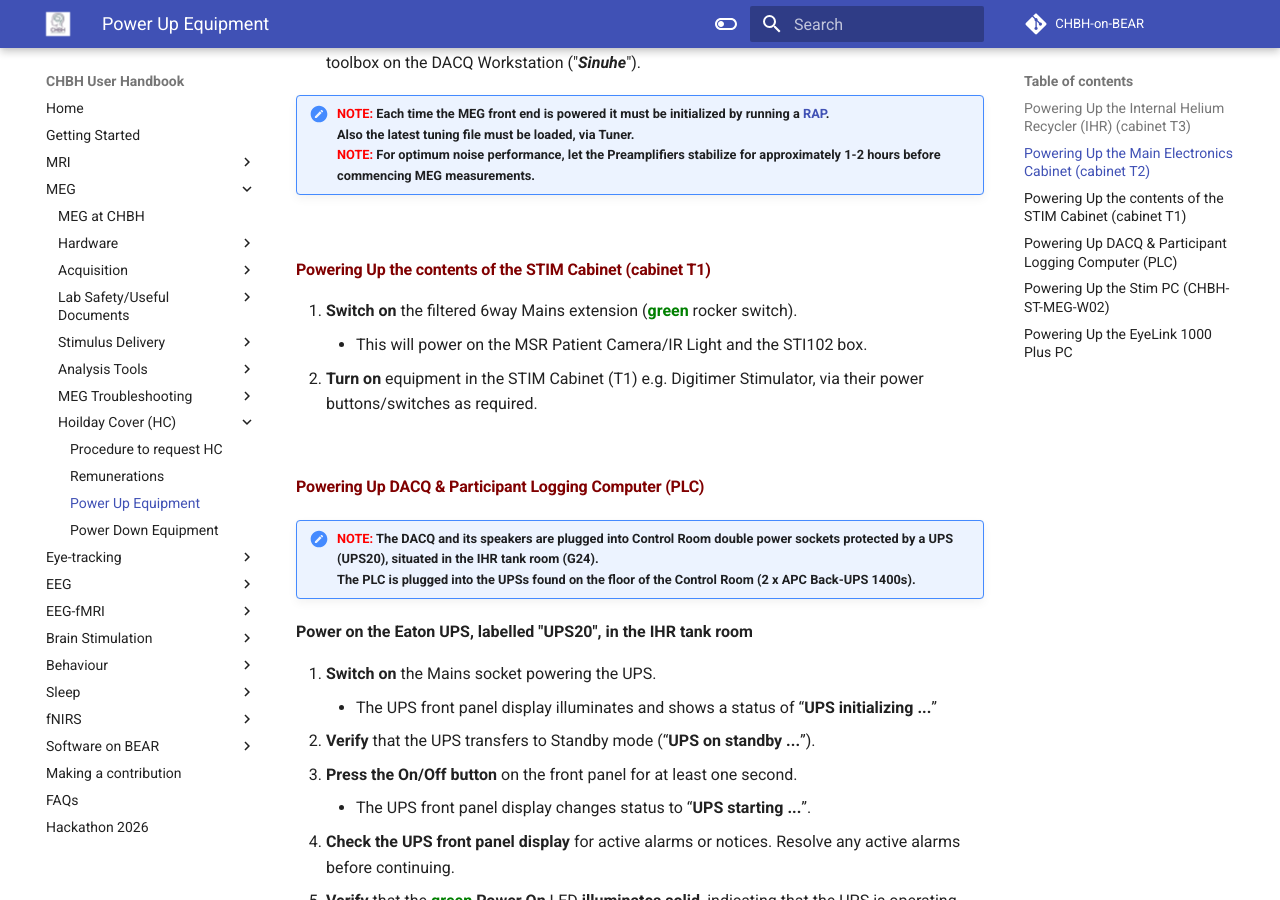
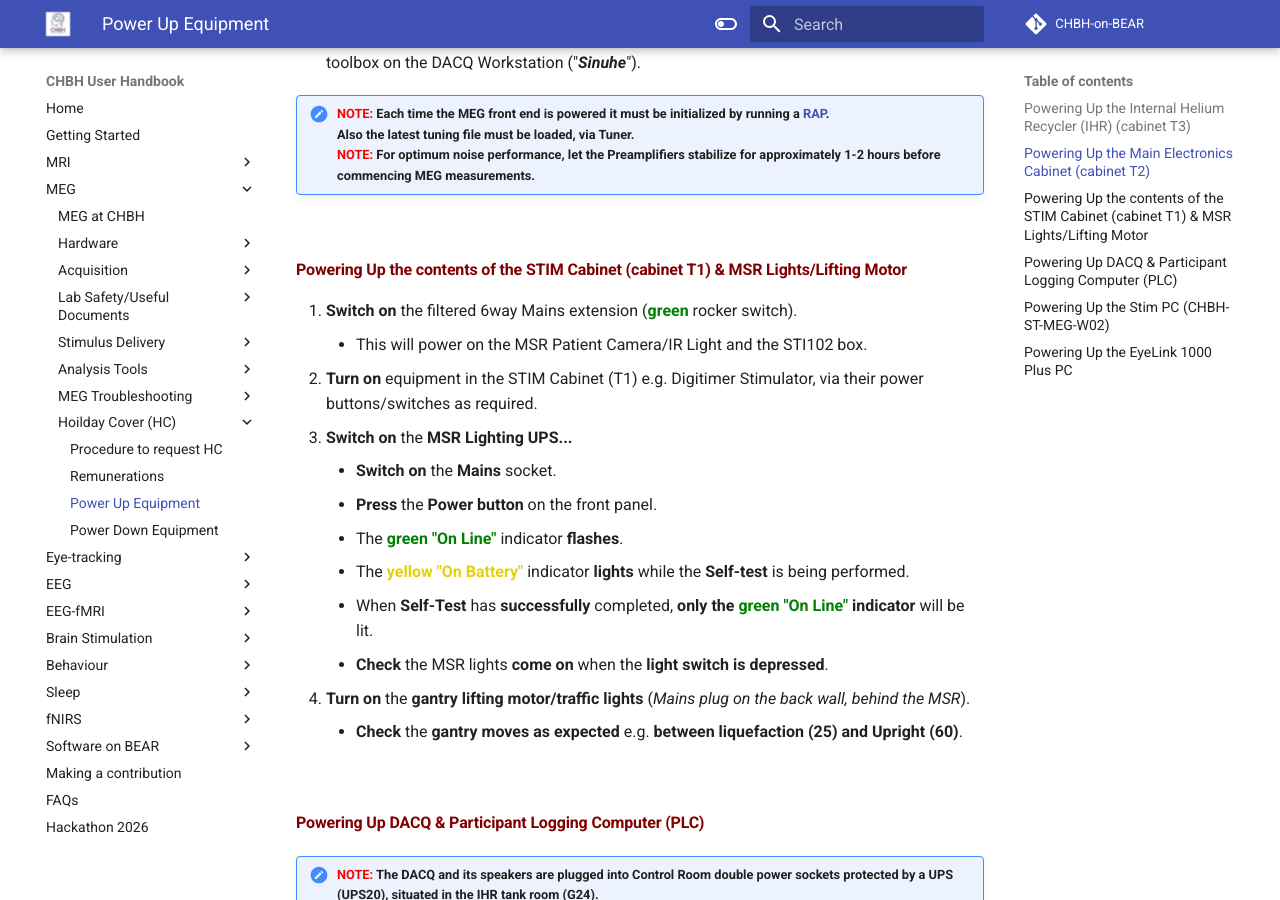
Before and after one commit to chbh-opensource/chbh-on-bear, an MkDocs documentation site: the page built from docs/meg/troubleshooting/power_up.md, in a window 1280 px wide and 900 px high, scrolled down 2280 px. Built offline with MkDocs 1.6.1 and Material for MkDocs 9.7.7, drawn with Linux system fonts in a browser that asks for light colours; comment, search, counter and statistics services are not loaded.

Commit message:
Continuing with MEG HC repo

```diff
--- a/docs/meg/troubleshooting/power_up.md
+++ b/docs/meg/troubleshooting/power_up.md
@@ -60,11 +60,20 @@ The **[Power Control Panel](../../images/meg/DSP_Electronics.jpg)** of the Main
 !!! note "<span style=color:red>NOTE:</span> Each time the MEG front end is powered it must be initialized by running a [RAP](../../meg/acquisition/rap.md).<br /> Also the latest tuning file must be loaded, via Tuner.<br /><span style=color:red>**NOTE:**</span> For optimum noise performance, let the Preamplifiers stabilize for approximately 1-2 hours before commencing MEG measurements."
 
 <br />
-#### <span style="color:maroon">Powering Up the contents of the STIM Cabinet (cabinet T1)</span>
+#### <span style="color:maroon">Powering Up the contents of the STIM Cabinet (cabinet T1) & MSR Lights/Lifting Motor </span>
 
 1. **Switch on** the filtered 6way Mains extension (**<span style="color:green">green</span>** rocker switch).
 	 - This will power on the MSR Patient Camera/IR Light and the STI102 box.
 2. **Turn on** equipment in the STIM Cabinet (T1) e.g. Digitimer Stimulator, via their power buttons/switches as required.
+3. **Switch on** the **MSR Lighting UPS...**
+	- **Switch on** the **Mains** socket.
+	- **Press** the **Power button** on the front panel.
+	- The **<span style="color:green">green "On Line"</span>** indicator **flashes**.
+	- The **<span style="color:#E4D00A">yellow "On Battery"</span>** indicator **lights** while the **Self-test** is being performed.
+	- When **Self-Test** has **successfully** completed, **only the <span style="color:green">green "On Line"</span> indicator** will be lit.
+	- **Check** the MSR lights **come on** when the **light switch is depressed**.
+- **Turn on** the **gantry lifting motor/traffic lights** (*Mains plug on the back wall, behind the MSR*).
+	- **Check** the **gantry moves as expected** e.g. **between liquefaction (25) and Upright (60)**.
 
 <br />
 #### <span style="color:maroon">Powering Up DACQ & Participant Logging Computer (PLC)</span>
```
Also changed, not shown: docs/meg/index.md (+1 -0 lines), docs/meg/troubleshooting/power_down.md (+7 -2 lines), docs/meg/troubleshooting/shutdown_restart.md (+2 -1 lines).
